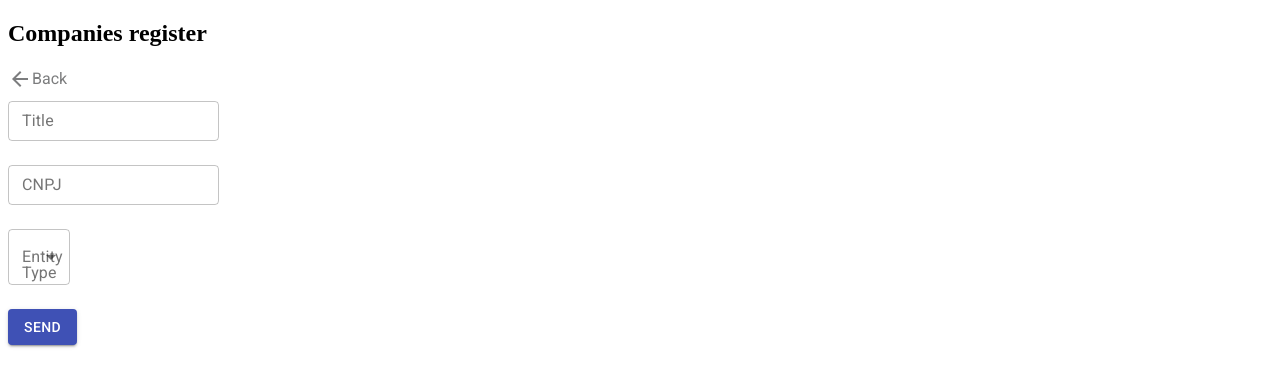
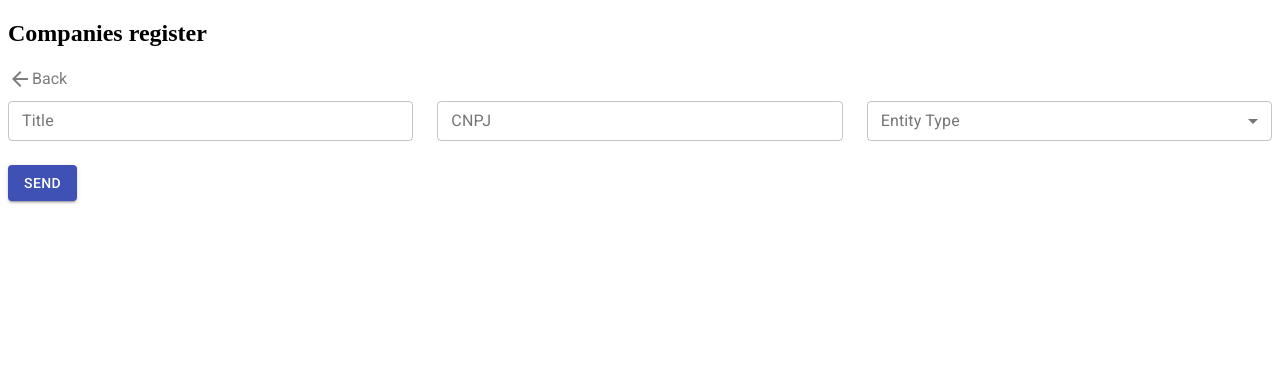
Before and after one commit to matheuszenker/react-crud, a React (Create React App) app: page / in a window 1280 px wide. Both pictures are taken after a click on the button "Add". Shown: the top 386 px of the page. Built offline with nearby package versions, Linux system fonts and the light colour scheme; data requests are answered from the project's data file; the HTML template or start-up script is replaced by a standard one.

Commit message:
Width and columns correction on form

```diff
--- a/src/components/Crud/components/Form/components/Input/number.js
+++ b/src/components/Crud/components/Form/components/Input/number.js
@@ -12,6 +12,7 @@ const Number = ({ label, name }) => (
     size="small"
     name={name}
     type="number"
+    fullWidth
   />
 );
 
--- a/src/components/Crud/components/Form/components/Input/select.js
+++ b/src/components/Crud/components/Form/components/Input/select.js
@@ -18,7 +18,7 @@ const Options = ({ options }) => {
 
 const Select = ({ name, select, label }) => {
   return (
-    <FormControl variant="outlined">
+    <FormControl variant="outlined" fullWidth size="small">
       <InputLabel id="demo-simple-select-outlined-label">{label}</InputLabel>
       <SelectUI labelId="demo-simple-select-outlined-label" name={name}>
         <MenuItem>
--- a/src/components/Crud/components/Form/components/Input/text.js
+++ b/src/components/Crud/components/Form/components/Input/text.js
@@ -5,7 +5,13 @@ import TextField from '@material-ui/core/TextField';
 // import { Container } from './styles';
 
 const Text = ({ label, name }) => (
-  <TextField label={label} variant="outlined" size="small" name={name} />
+  <TextField
+    label={label}
+    variant="outlined"
+    size="small"
+    name={name}
+    fullWidth
+  />
 );
 
 Text.propTypes = {
--- a/src/components/Crud/components/Form/index.js
+++ b/src/components/Crud/components/Form/index.js
@@ -13,7 +13,7 @@ import { Container } from './styles';
 
 const Form = ({ handleForm, structure }) => {
   const fields = structure.map((field, index) => (
-    <Grid item xs={12} key={index}>
+    <Grid item md={4} xs={12} key={index}>
       <Input field={field} />
     </Grid>
   ));
@@ -21,8 +21,8 @@ const Form = ({ handleForm, structure }) => {
   return (
     <Container>
       <MaterialUI />
-      <div className="arrow-back">
-        <ArrowBackIcon onClick={handleForm} />
+      <div className="arrow-back" onClick={handleForm}>
+        <ArrowBackIcon />
         Back
       </div>
       <div>
```
